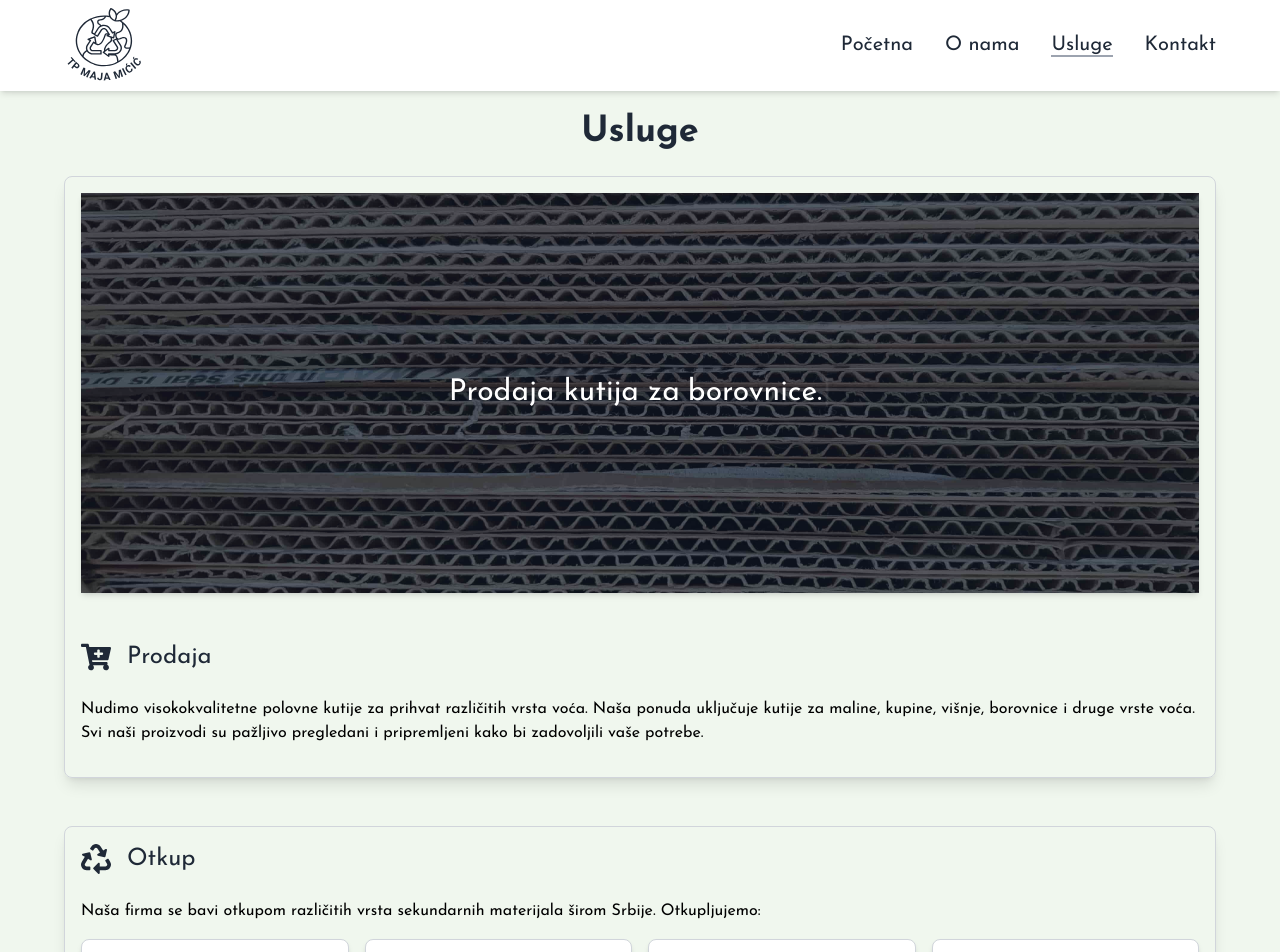
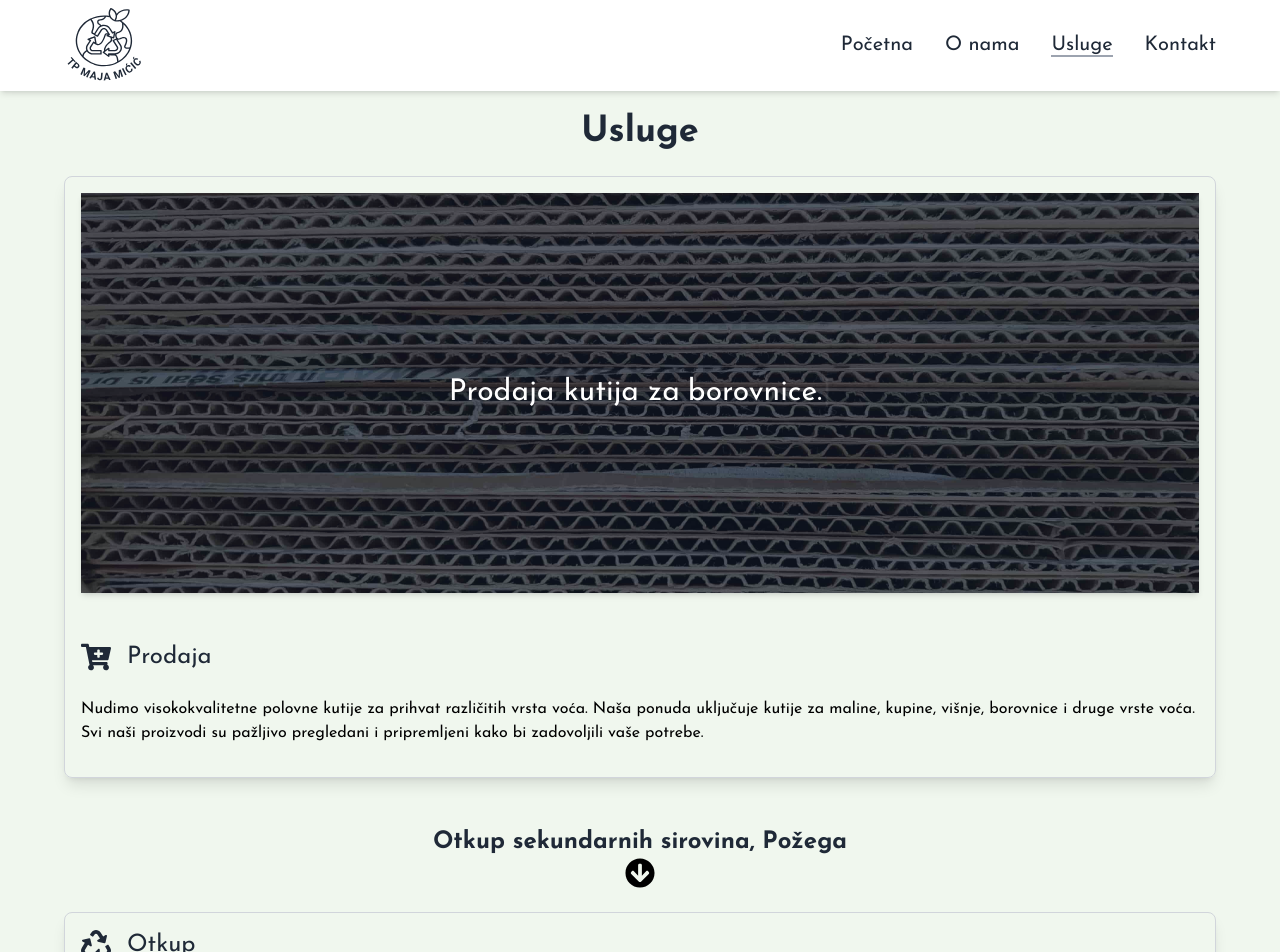
Before and after one commit to mrti00/tpmajamicic, a React (Vite) app: page /usluge in a window 1280 px wide. Shown: the top 952 px of the page. Built offline with nearby package versions, Linux system fonts and the light colour scheme; a web font is replaced by a local one.

Commit message:
small fixes

```diff
--- a/src/pages/Usluge.jsx
+++ b/src/pages/Usluge.jsx
@@ -5,6 +5,7 @@ import {
   FaBoxOpen,
   FaPrescriptionBottle,
   FaRegCircle,
+  FaArrowCircleDown,
 } from "react-icons/fa";
 import boxesofboxes from "../assets/images/boxes_boxes.jpg";
 import { MdLocalDrink } from "react-icons/md";
@@ -88,7 +89,12 @@ const Usluge = () => {
             </p>
           </div>
         </div>
-
+        <div className="mb-6 flex flex-col items-center">
+          <h2 className="text-xl font-bold text-gray-800 md:text-2xl">
+            Otkup sekundarnih sirovina, Požega
+          </h2>
+          <FaArrowCircleDown className="text-center text-3xl" />
+        </div>
         <div className="mb-10 rounded-lg border border-gray-300 p-4 shadow-lg">
           <div className="mb-6 flex items-center">
             <FaRecycle className="mr-4 text-3xl text-gray-800" />
@@ -102,7 +108,7 @@ const Usluge = () => {
             {materials.map((material) => (
               <div
                 key={material.name}
-                className="flex items-center space-x-4 rounded-lg border border-gray-300 bg-white p-4 shadow-md"
+                className="hover: flex transform items-center space-x-4 rounded-lg border border-gray-300 bg-white p-4 shadow-md transition duration-300 ease-in-out hover:scale-105"
               >
                 {material.icon}
                 <p className="text-lg text-gray-800">{material.name}</p>
```
